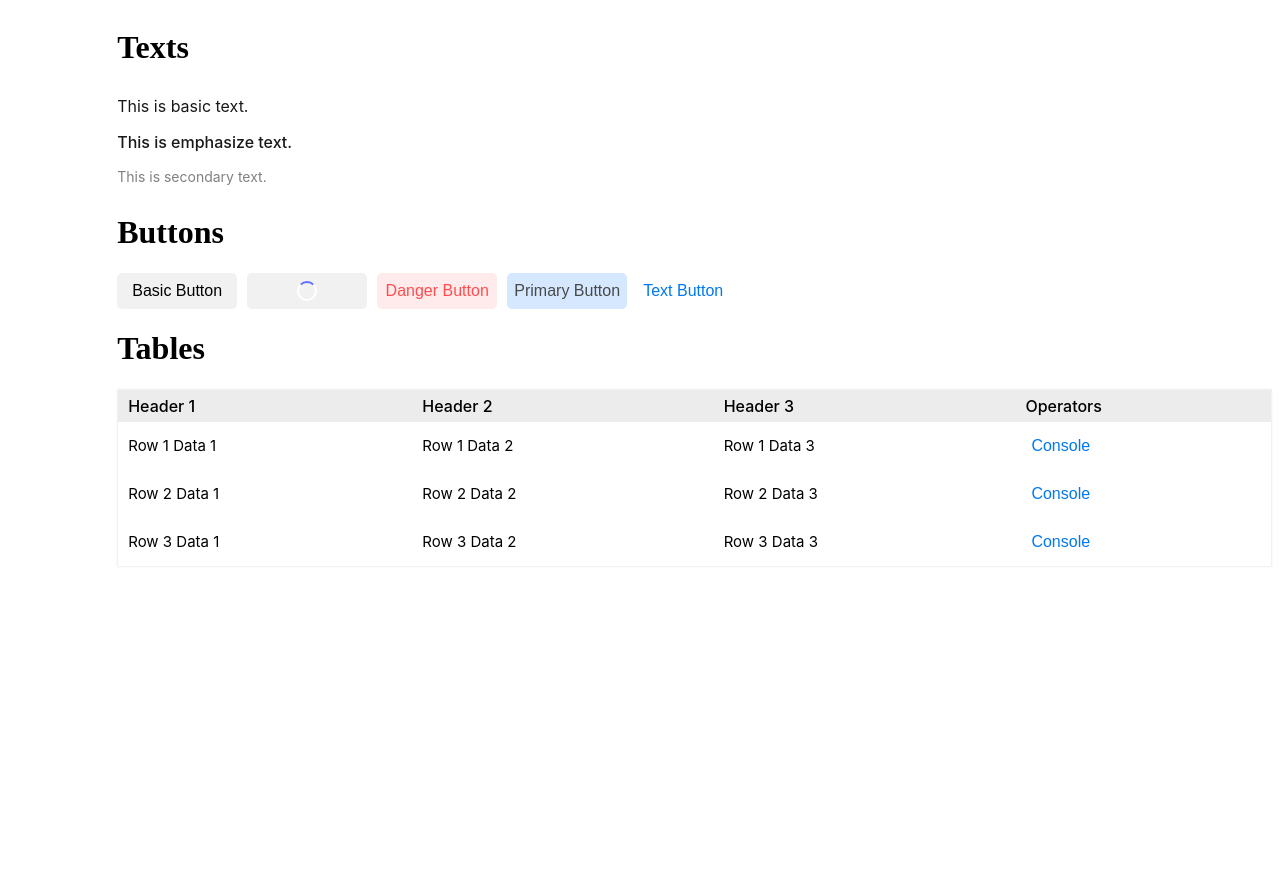
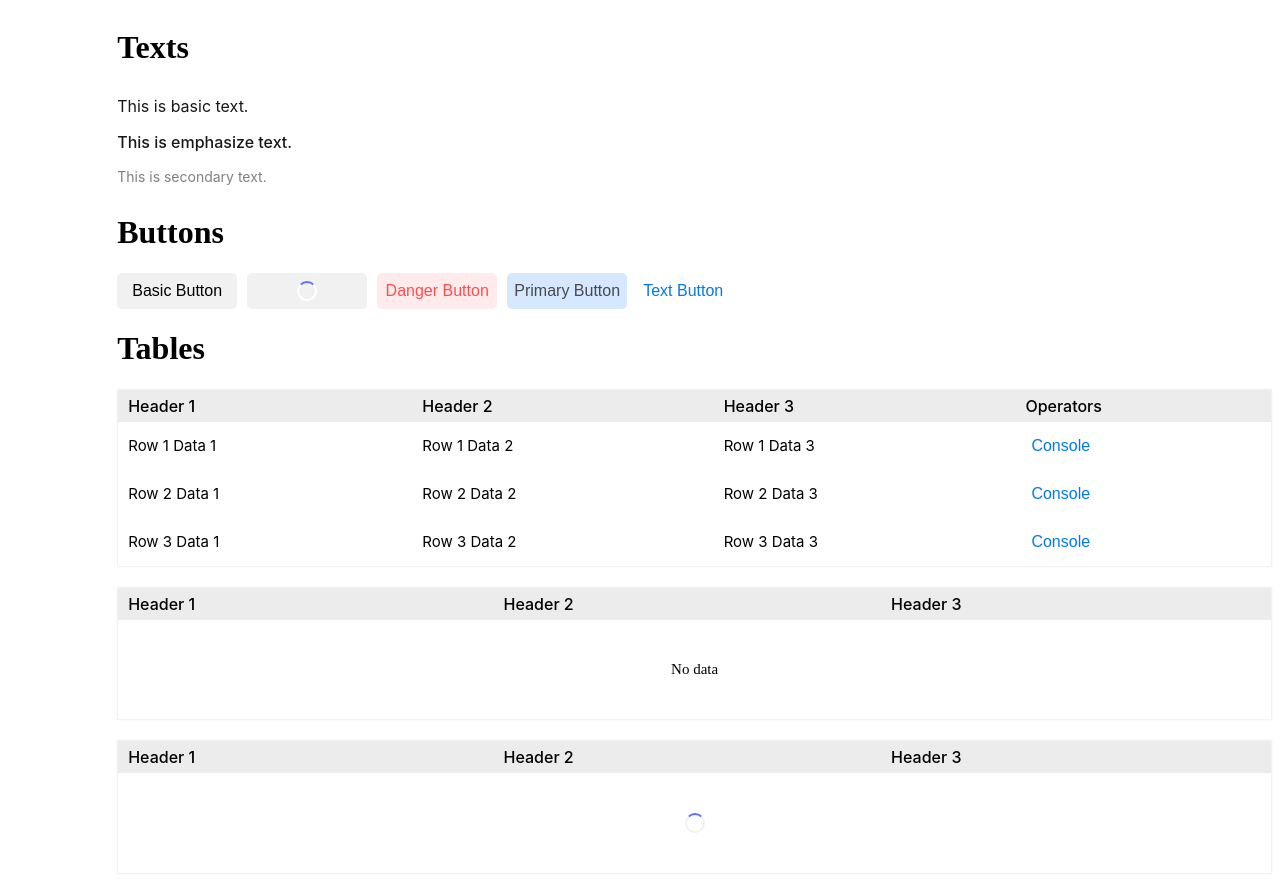
Before and after one commit to cuidok/vue-ui-web-component, a Vue app: page / in a window 1280 px wide. Before the commit the page ends 800 px from the top, so only its background shows below. Built offline with nearby package versions, Linux system fonts and the light colour scheme.

Commit message:
Add the loading status to BasicTable.vue

```diff
--- a/src/components/table/BasicTable.vue
+++ b/src/components/table/BasicTable.vue
@@ -14,6 +14,10 @@ const props = defineProps({
    * tableTdFontSize: The font size of the table data.
    * tableTdFontWeight: The font weight of the table data.
    * tableBodyTrHoverBackgroundColor: The background color of the table body row when hovered.
+   * loadingRingSize: The size of the loading ring.
+   * loadingRingWeight: The weight of the loading ring.
+   * loadingRingColor: The color of the loading ring.
+   * loadingRingBackgroundColor: The background color of the loading ring.
    */
   style: {
     type: Object,
@@ -40,6 +44,10 @@ const props = defineProps({
     default: () => {
       return [];
     },
+  },
+  isLoading: {
+    type: Boolean,
+    default: false,
   },
 });
 
@@ -90,6 +98,16 @@ const tableBodyLineStyle = computed(() => (key) => {
     };
   }
 });
+
+const loadingRingStyle = computed(() => {
+  const { loadingRingSize, loadingRingWeight, loadingRingColor, loadingRingBackgroundColor } = props.style || {};
+  return {
+    ...(loadingRingSize && { width: loadingRingSize }),
+    ...(loadingRingSize && { height: loadingRingSize }),
+    ...(loadingRingWeight && loadingRingBackgroundColor && { border: `${loadingRingWeight} solid ${loadingRingBackgroundColor}` }),
+    ...(loadingRingColor && { borderTopColor: loadingRingColor }),
+  };
+});
 </script>
 
 <template>
@@ -104,7 +122,16 @@ const tableBodyLineStyle = computed(() => (key) => {
       </th>
     </tr>
     </thead>
-    <tbody v-if="props.data && props.data.length > 0">
+    <tbody v-if="isLoading" class="basic-table__loading-body">
+    <tr>
+      <td :colspan="header.length + ($slots.default ? 1 : 0)">
+        <div class="basic-table__loading-body__loading-ring-container">
+          <p class="basic-table__loading-body__loading-ring" :style="loadingRingStyle"></p>
+        </div>
+      </td>
+    </tr>
+    </tbody>
+    <tbody v-else-if="props.data && props.data.length > 0">
     <tr v-for="(lineItem, key) in data" :key="key" class="basic-table__body-line" :style="tableBodyLineStyle(key)"
         @mouseover="hoverLineKey = key" @mouseout="hoverLineKey = undefined">
       <td v-for="(h) in header">
@@ -115,10 +142,10 @@ const tableBodyLineStyle = computed(() => (key) => {
       </td>
     </tr>
     </tbody>
-    <tbody v-else class="basic-table__body-empty">
+    <tbody v-else class="basic-table__empty-body">
     <tr>
       <td :colspan="header.length + ($slots.default ? 1 : 0)">
-        <p class="basic-table__body-empty__font basic-table__body-font">No data</p>
+        <p class="basic-table__empty-body__font basic-table__body-font">No data</p>
       </td>
     </tr>
     </tbody>
@@ -135,6 +162,10 @@ const tableBodyLineStyle = computed(() => (key) => {
   --table-td-font-size: 15px;
   --table-td-font-weight: normal;
   --table-body-tr-hover-background-color: #f2f2f2;
+  --loading-ring-size: 16px;
+  --loading-ring-weight: 2px;
+  --loading-ring-color: #6070ff;
+  --loading-ring-background-color: #f1f1f1;
 }
 
 .basic-table__font {
@@ -204,11 +235,43 @@ td {
   border: none;
 }
 
-.basic-table__body-empty {
+.basic-table__empty-body {
   height: 100px;
 }
 
-.basic-table__body-empty__font {
+.basic-table__empty-body__font {
   text-align: center;
 }
+
+.basic-table__loading-body {
+  height: 100px;
+}
+
+.basic-table__loading-body__loading-ring-container {
+  display: flex;
+  justify-content: center;
+  align-items: center;
+  height: 100%;
+  width: 100%;
+}
+
+.basic-table__loading-body__loading-ring {
+  width: var(--loading-ring-size);
+  height: var(--loading-ring-size);
+  border: var(--loading-ring-weight) solid var(--loading-ring-background-color);
+  border-top-color: var(--loading-ring-color);
+  border-radius: 50%;
+  background-color: transparent;
+  animation: basic-table__loading-body__spin-ring 1s linear infinite;
+}
+
+@keyframes basic-table__loading-body__spin-ring {
+  from {
+    transform: rotate(0deg);
+  }
+  to {
+    transform: rotate(360deg);
+  }
+}
+
 </style>
--- a/src/page/preview/TablePreview.vue
+++ b/src/page/preview/TablePreview.vue
@@ -51,9 +51,23 @@ const tableData = [
         </basic-table>
       </div>
     </div>
+    <div class="tables-preview__buttons">
+      <div class="tables-preview__button">
+        <basic-table :header="tableHeader" :data="[]"></basic-table>
+      </div>
+    </div>
+    <div class="tables-preview__buttons">
+      <div class="tables-preview__button">
+        <basic-table :header="tableHeader" :is-loading="true"></basic-table>
+      </div>
+    </div>
   </div>
 </template>
 
 <style scoped>
-
+.tables-preview__buttons {
+  margin-bottom: 20px;
+  display: flex;
+  flex-direction: column;
+}
 </style>
```
